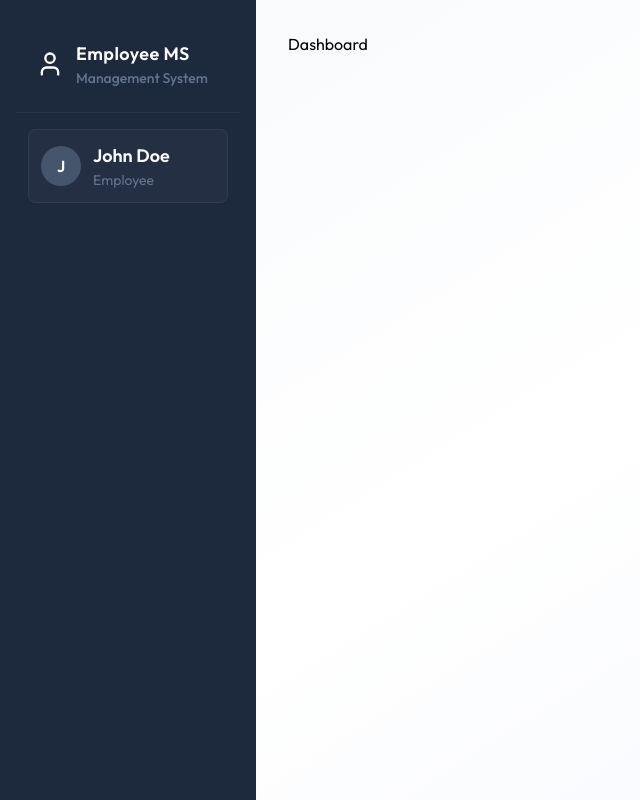
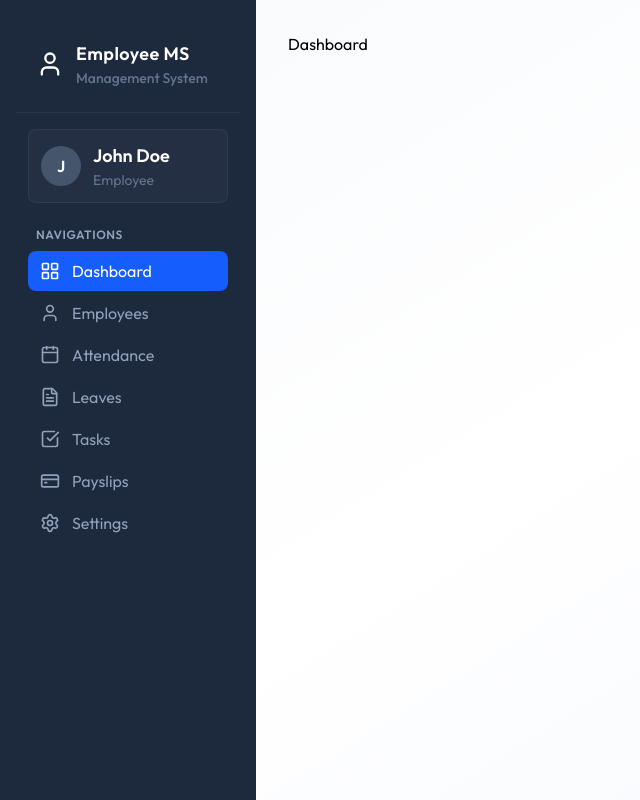
Before and after one commit to noob-mishu/Employee-Management-System---EMS, a React (Vite) app in the folder Frontend/: page /dashboard in a window 1280 px wide. Shown: the whole page, without its empty margins (0-640 px from the left). Built offline with nearby package versions, Linux system fonts and the light colour scheme; the HTML template or start-up script is replaced by a standard one.

Commit message:
Side Bar Updated

```diff
--- a/Frontend/src/components/Sidebar.jsx
+++ b/Frontend/src/components/Sidebar.jsx
@@ -1,7 +1,17 @@
 import React, { useEffect, useState } from "react";
-import { useLocation } from "react-router-dom";
+import { Link, useLocation } from "react-router-dom";
 import { dummyProfileData } from "../assets/assets";
-import { MenuIcon, UserIcon, XIcon } from "lucide-react";
+import {
+  MenuIcon,
+  UserIcon,
+  XIcon,
+  LayoutGridIcon,
+  CalendarIcon,
+  FileTextIcon,
+  CheckSquareIcon,
+  CreditCardIcon,
+  SettingsIcon,
+} from "lucide-react";
 
 const Sidebar = () => {
   const { pathname } = useLocation();
@@ -18,6 +28,15 @@ const Sidebar = () => {
   }, [pathname]);
 
   const role = " " || "Employee";
+  const navigationLinks = [
+    { name: "Dashboard", href: "/dashboard", icon: LayoutGridIcon },
+    { name: "Employees", href: "/employees", icon: UserIcon },
+    { name: "Attendance", href: "/attendance", icon: CalendarIcon },
+    { name: "Leaves", href: "/leaves", icon: FileTextIcon },
+    { name: "Tasks", href: "/tasks", icon: CheckSquareIcon },
+    { name: "Payslips", href: "/payslips", icon: CreditCardIcon },
+    { name: "Settings", href: "/settings", icon: SettingsIcon },
+  ];
 
   const sidebarContent = (
     <>
@@ -66,8 +85,32 @@ const Sidebar = () => {
       )}
 
       {/*Section Labels*/}
+      <div className="px-5 mt-6 mb-2">
+        <p className="text-xs font-semibold text-slate-400 uppercase tracking-wider">
+          Navigations
+        </p>
+      </div>
+      {/*Navigation Links*/}
+      <div className="flex-1 px-3 space-y-0.5 overflow-y-auto">
+        {navigationLinks.map((link) => {
+          const isActive = pathname.startsWith(link.href)
 
-      {/*Navigation Links*/}
+          return (
+            <Link
+              key={link.href}
+              to={link.href}
+              className={`flex items-center gap-3 px-3 py-2 rounded-lg transition-colors ${
+                isActive
+                  ? "bg-blue-600 text-white"
+                  : "text-slate-400 hover:bg-slate-600 hover:text-white"
+              }`}
+            >
+              <link.icon size={20} />
+              <span>{link.name}</span>
+            </Link>
+          );
+        })}
+      </div>
 
       {/*Logout Button*/}
     </>
```
